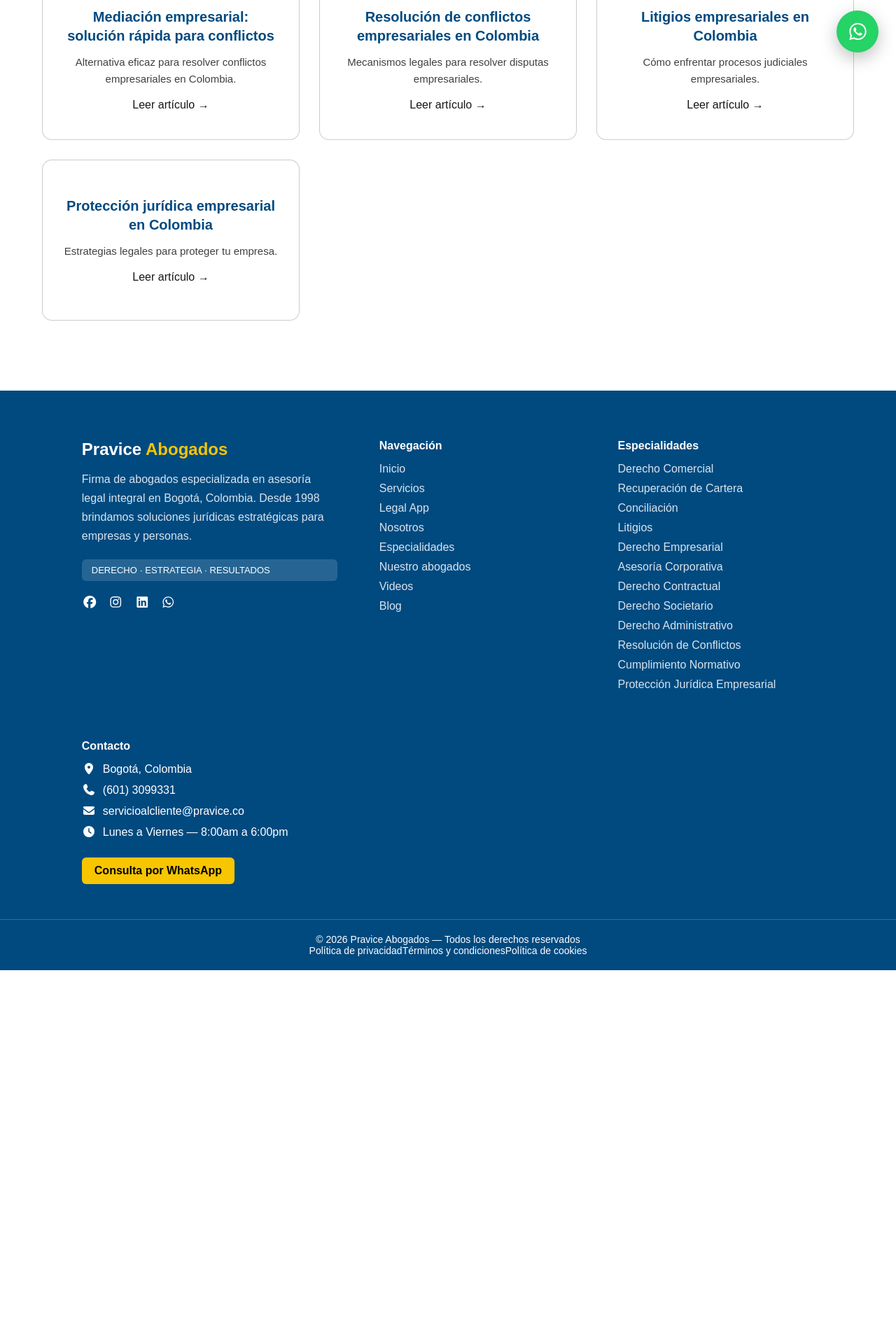
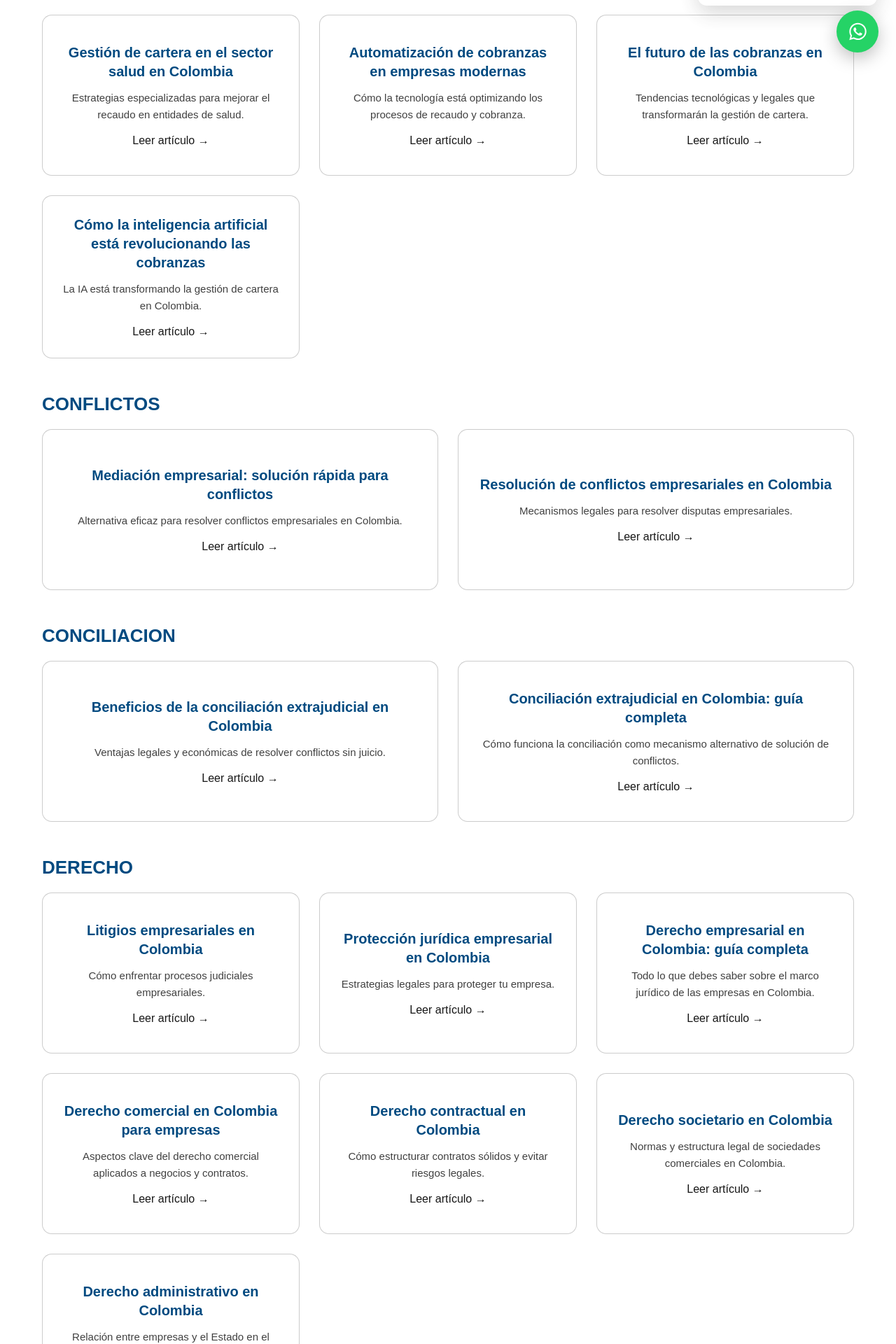
Before and after one commit to paginaswebpravice-prog/pravice-co, a Next.js app: page /blog in a window 1280 px wide. Shown: the part 700-2620 px from the top of the page at 70% size. Before the commit the page ends 2086 px from the top, so only its background shows below. Built offline with nearby package versions, Linux system fonts and the light colour scheme.

Commit message:
Updates Blog section

```diff
--- a/src/app/blog/BlogSeo.tsx
+++ b/src/app/blog/BlogSeo.tsx
@@ -7,6 +7,8 @@ import styles from "./Blog.module.css";
 /* ================= ARTÍCULOS ================= */
 
 const articles = [
+  /* ================= CARTERA ================= */
+
   {
     slug: "como-recuperar-cartera-morosa",
     title: "Cómo recuperar cartera morosa de manera efectiva en 2026",
@@ -22,11 +24,42 @@ const articles = [
     category: "cartera",
   },
   {
+    slug: "errores-gestion-cartera",
+    title: "Errores comunes en la gestión de cartera y cómo evitarlos",
+    description:
+      "Evita fallos frecuentes que afectan el recaudo y la liquidez empresarial.",
+    category: "cartera",
+  },
+  {
+    slug: "gestion-cartera-sector-salud",
+    title: "Gestión de cartera en el sector salud en Colombia",
+    description:
+      "Estrategias especializadas para mejorar el recaudo en entidades de salud.",
+    category: "cartera",
+  },
+  {
+    slug: "automatizacion-cobranzas",
+    title: "Automatización de cobranzas en empresas modernas",
+    description:
+      "Cómo la tecnología está optimizando los procesos de recaudo y cobranza.",
+    category: "cartera",
+  },
+  {
+    slug: "futuro-cobranzas",
+    title: "El futuro de las cobranzas en Colombia",
+    description:
+      "Tendencias tecnológicas y legales que transformarán la gestión de cartera.",
+    category: "cartera",
+  },
+  {
     slug: "inteligencia-artificial-cobranzas",
     title: "Cómo la inteligencia artificial está revolucionando las cobranzas",
     description: "La IA está transformando la gestión de cartera en Colombia.",
     category: "cartera",
   },
+
+  /* ================= CONCILIACIÓN / CONFLICTOS ================= */
+
   {
     slug: "mediacion-empresarial",
     title: "Mediación empresarial: solución rápida para conflictos",
@@ -41,6 +74,23 @@ const articles = [
     category: "conflictos",
   },
   {
+    slug: "beneficios-conciliacion",
+    title: "Beneficios de la conciliación extrajudicial en Colombia",
+    description:
+      "Ventajas legales y económicas de resolver conflictos sin juicio.",
+    category: "conciliacion",
+  },
+  {
+    slug: "conciliacion-extrajudicial-colombia",
+    title: "Conciliación extrajudicial en Colombia: guía completa",
+    description:
+      "Cómo funciona la conciliación como mecanismo alternativo de solución de conflictos.",
+    category: "conciliacion",
+  },
+
+  /* ================= DERECHO EMPRESARIAL ================= */
+
+  {
     slug: "litigios-empresariales-colombia",
     title: "Litigios empresariales en Colombia",
     description: "Cómo enfrentar procesos judiciales empresariales.",
@@ -51,6 +101,57 @@ const articles = [
     title: "Protección jurídica empresarial en Colombia",
     description: "Estrategias legales para proteger tu empresa.",
     category: "derecho",
+  },
+  {
+    slug: "derecho-empresarial-colombia",
+    title: "Derecho empresarial en Colombia: guía completa",
+    description:
+      "Todo lo que debes saber sobre el marco jurídico de las empresas en Colombia.",
+    category: "derecho",
+  },
+  {
+    slug: "derecho-comercial-empresas-colombia",
+    title: "Derecho comercial en Colombia para empresas",
+    description:
+      "Aspectos clave del derecho comercial aplicados a negocios y contratos.",
+    category: "derecho",
+  },
+  {
+    slug: "derecho-contractual-colombia",
+    title: "Derecho contractual en Colombia",
+    description: "Cómo estructurar contratos sólidos y evitar riesgos legales.",
+    category: "derecho",
+  },
+  {
+    slug: "derecho-societario-colombia",
+    title: "Derecho societario en Colombia",
+    description:
+      "Normas y estructura legal de sociedades comerciales en Colombia.",
+    category: "derecho",
+  },
+  {
+    slug: "derecho-administrativo-colombia",
+    title: "Derecho administrativo en Colombia",
+    description:
+      "Relación entre empresas y el Estado en el marco del derecho administrativo.",
+    category: "derecho",
+  },
+  {
+    slug: "cumplimiento-normativo-colombia",
+    title: "Cumplimiento normativo en Colombia (Compliance)",
+    description:
+      "Cómo asegurar que tu empresa cumpla con la regulación vigente.",
+    category: "normativo",
+  },
+
+  /* ================= ESTRATEGIA CORPORATIVA ================= */
+
+  {
+    slug: "asesoria-corporativa-empresas",
+    title: "Asesoría corporativa para empresas en Colombia",
+    description:
+      "Servicios legales estratégicos para el crecimiento empresarial.",
+    category: "empresarial",
   },
 ];
 
@@ -105,6 +206,11 @@ function Card({ article, index }: any) {
 /* ================= COMPONENTE ================= */
 
 export default function BlogSEO() {
+  const groupedArticles = articles.reduce((acc: any, article) => {
+    if (!acc[article.category]) acc[article.category] = [];
+    acc[article.category].push(article);
+    return acc;
+  }, {});
   return (
     <section className={styles.section}>
       {/* SCHEMA */}
@@ -127,9 +233,17 @@ export default function BlogSEO() {
       </div>
 
       {/* GRID */}
-      <div className={styles.grid}>
-        {articles.map((article, i) => (
-          <Card key={article.slug} article={article} index={i} />
+      <div>
+        {Object.entries(groupedArticles).map(([category, items]: any) => (
+          <div key={category}>
+            <h2 className={styles.categoryTitle}>{category.toUpperCase()}</h2>
+
+            <div className={styles.grid}>
+              {items.map((article: any, i: number) => (
+                <Card key={article.slug} article={article} index={i} />
+              ))}
+            </div>
+          </div>
         ))}
       </div>
     </section>
```
Also changed, not shown: src/app/especialidades/EspecialidadesSeo.tsx (added, +110 -0 lines).
